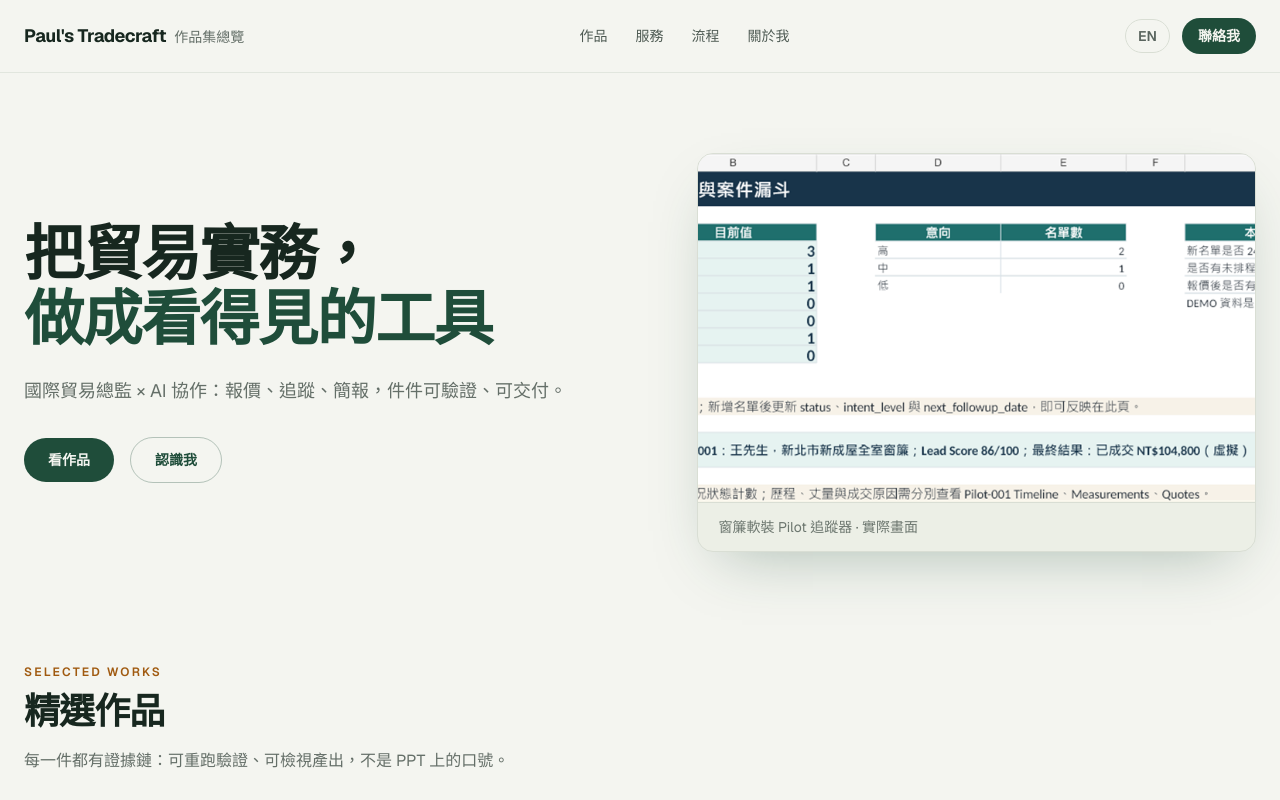
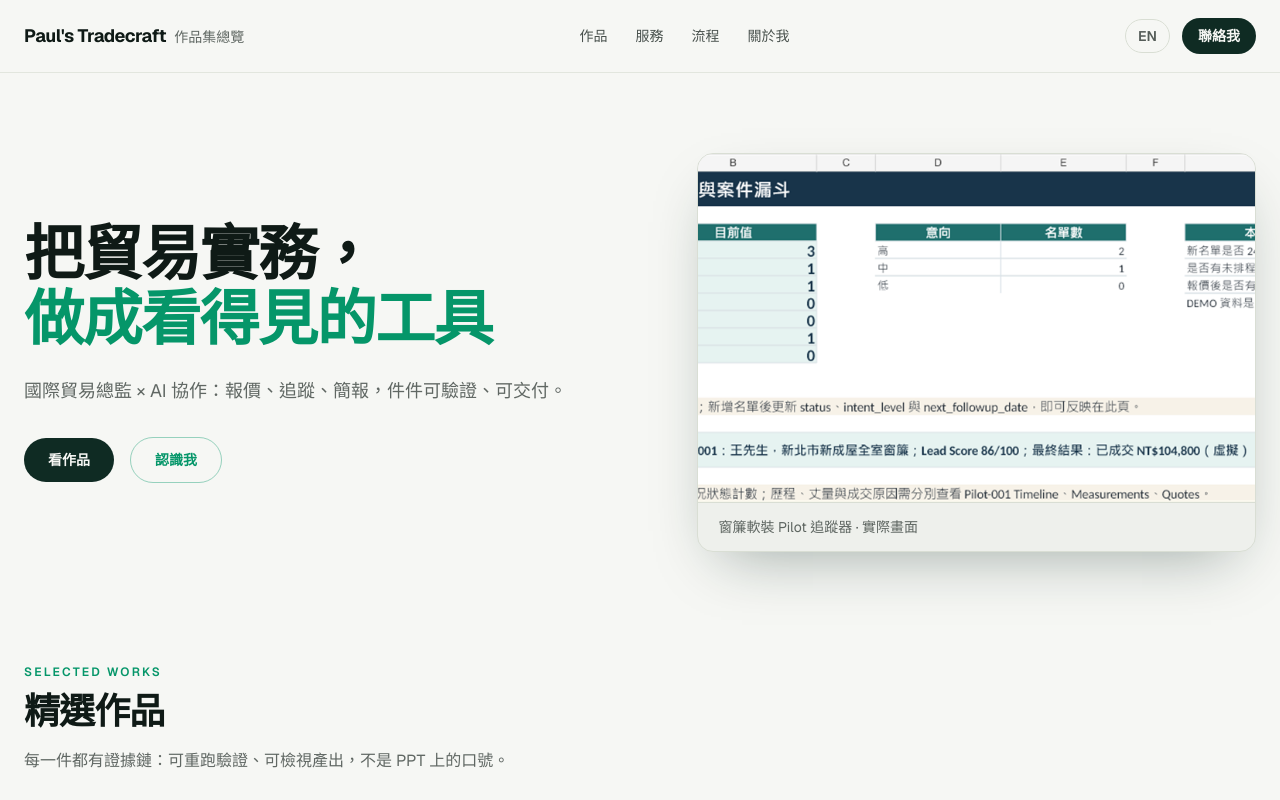
Before and after one commit to apchen1978/pauls-tradecraft, a React (Vite) app: page / in a window 1280 px wide. Shown: the top 800 px of the page. Built offline with nearby package versions, Linux system fonts and the light colour scheme.

Commit message:
design: Cold Emerald palette upgrade (Stripe/Linear international feel), regen OG + favicon

```diff
--- a/src/components/Capabilities.jsx
+++ b/src/components/Capabilities.jsx
@@ -32,7 +32,7 @@ export default function Capabilities() {
                   </span>
                   <div className="min-w-0">
                     <div className="flex items-baseline gap-2.5">
-                      <span className="text-xs font-bold tabular-nums text-amber">
+                      <span className="text-xs font-bold tabular-nums text-emerald">
                         {String(i + 1).padStart(2, "0")}
                       </span>
                       <h3 className="text-base font-bold tracking-tight">{item.title}</h3>
--- a/src/components/Contact.jsx
+++ b/src/components/Contact.jsx
@@ -42,7 +42,7 @@ export default function Contact() {
           <a
             href="/files/Paul-Tradecraft-OnePager.pdf"
             download
-            className="inline-flex items-center gap-2 text-sm font-semibold text-forest underline decoration-forest/40 underline-offset-4 transition-colors hover:text-moss"
+            className="inline-flex items-center gap-2 text-sm font-semibold text-emerald underline decoration-emerald/40 underline-offset-4 transition-colors hover:text-forest"
           >
             <FilePdf size={16} weight="bold" />
             {t.contact.onePager}
--- a/src/components/Hero.jsx
+++ b/src/components/Hero.jsx
@@ -17,7 +17,7 @@ export default function Hero() {
         >
           {t.hero.headlineA}
           <br />
-          <span className="font-semibold text-forest">{t.hero.headlineB}</span>
+          <span className="font-semibold text-emerald">{t.hero.headlineB}</span>
         </motion.h1>
         <motion.p variants={fadeUp} className="mt-6 max-w-[52ch] text-base leading-relaxed text-ink/65 md:text-lg">
           {t.hero.sub}
@@ -31,7 +31,7 @@ export default function Hero() {
           </a>
           <a
             href="#about"
-            className="rounded-pill border border-forest/30 px-6 py-3 text-sm font-semibold text-forest transition-colors hover:border-forest"
+            className="rounded-pill border border-emerald/40 px-6 py-3 text-sm font-semibold text-emerald transition-colors hover:border-emerald"
           >
             {t.hero.ctaSecondary}
           </a>
@@ -41,7 +41,7 @@ export default function Hero() {
       <motion.figure
         initial={{ opacity: 0, y: 24 }}
         animate={{ opacity: 1, y: 0, transition: { duration: 0.6, ease: "easeOut", delay: 0.15 } }}
-        className="overflow-hidden rounded-card border border-line bg-paper shadow-[0_24px_60px_-24px_rgba(31,77,58,0.35)]"
+        className="overflow-hidden rounded-card border border-line bg-paper shadow-[0_24px_60px_-24px_rgba(15,43,35,0.4)]"
       >
         <img
           src="/images/cover-tracker.png"
@@ -49,7 +49,7 @@ export default function Hero() {
           className="aspect-[16/10] w-full object-cover object-top"
           loading="eager"
         />
-        <figcaption className="border-t border-line px-5 py-3.5 text-sm text-ink/60">{t.hero.imgCaption}</figcaption>
+        <figcaption className="border-t border-line px-5 py-3.5 text-sm text-ink/65">{t.hero.imgCaption}</figcaption>
       </motion.figure>
     </section>
   );
--- a/src/components/HowIWork.jsx
+++ b/src/components/HowIWork.jsx
@@ -21,7 +21,7 @@ export default function HowIWork() {
             transition={{ duration: 0.45, ease: "easeOut", delay: i * 0.08 }}
             className="relative border-t-2 border-forest/15 pt-5"
           >
-            <span className="text-xs font-bold tabular-nums text-amber">
+            <span className="text-xs font-bold tabular-nums text-emerald">
               {String(i + 1).padStart(2, "0")}
             </span>
             <h3 className="mt-1.5 text-base font-bold tracking-tight">{s.title}</h3>
--- a/src/components/Nav.jsx
+++ b/src/components/Nav.jsx
@@ -23,7 +23,7 @@ export default function Nav() {
 
         <div className="hidden items-center gap-7 text-sm font-medium text-ink/75 lg:flex">
           {links.map((l) => (
-            <a key={l.href} href={l.href} className="transition-colors hover:text-forest">
+            <a key={l.href} href={l.href} className="transition-colors hover:text-emerald">
               {l.label}
             </a>
           ))}
@@ -32,7 +32,7 @@ export default function Nav() {
         <div className="flex items-center gap-3">
           <button
             onClick={toggle}
-            className="rounded-pill border border-line px-3 py-1.5 text-sm font-semibold text-ink/70 transition-colors hover:border-forest hover:text-forest"
+            className="rounded-pill border border-line px-3 py-1.5 text-sm font-semibold text-ink/70 transition-colors hover:border-emerald hover:text-emerald"
             aria-label="Switch language"
           >
             {t.langLabel}
--- a/src/components/Works.jsx
+++ b/src/components/Works.jsx
@@ -100,7 +100,7 @@ export default function Works() {
                   </div>
                 )}
                 <div className="flex flex-1 flex-col p-6">
-                  <div className="flex items-center gap-2 text-xs font-semibold uppercase tracking-[0.14em] text-amber">
+                  <div className="flex items-center gap-2 text-xs font-semibold uppercase tracking-[0.14em] text-emerald">
                     <span>{copy.tag}</span>
                     {w.verified && (
                       <span className="inline-flex items-center gap-1 text-forest">
--- a/src/index.css
+++ b/src/index.css
@@ -13,13 +13,14 @@
 }
 
 @theme {
-  /* Forest family: deep green + bone + amber. One accent (amber). */
-  --color-bone: #f4f5f0;
-  --color-paper: #ecefe6;
-  --color-ink: #17271f;
-  --color-forest: #1f4d3a;
-  --color-moss: #3a6b52;
-  --color-amber: #a05a10; /* burnt amber: 4.8:1 on bone (WCAG AA) */
+  /* Cold Emerald family — 國際大廠語言（Stripe/Linear 克制美學）
+     深墨綠 = 大氣基底（品牌名 Tradecraft），翡翠綠 = 單一 accent */
+  --color-bone: #f6f7f4;
+  --color-paper: #eef0ec;
+  --color-ink: #0f1a16;
+  --color-forest: #0f2b23;
+  --color-moss: #2d5c4c;
+  --color-emerald: #059669; /* emerald-600: 5.4:1 on bone (WCAG AA) */
   --color-line: #d9ded4;
 
   /* Shape system (documented): cards 16px, inputs 12px, interactive = full pill */
@@ -40,11 +41,11 @@
     font-feature-settings: "ss01", "cv01";
   }
   ::selection {
-    background: var(--color-amber);
+    background: var(--color-emerald);
     color: #fff;
   }
   :focus-visible {
-    outline: 2px solid var(--color-amber);
+    outline: 2px solid var(--color-emerald);
     outline-offset: 2px;
   }
 }
@@ -52,6 +53,6 @@
 @layer utilities {
   .eyebrow {
     @apply text-xs font-semibold uppercase tracking-[0.18em];
-    color: var(--color-amber);
+    color: var(--color-emerald);
   }
 }
```
Also changed, not shown: public/favicon.png, public/og-image.png.
